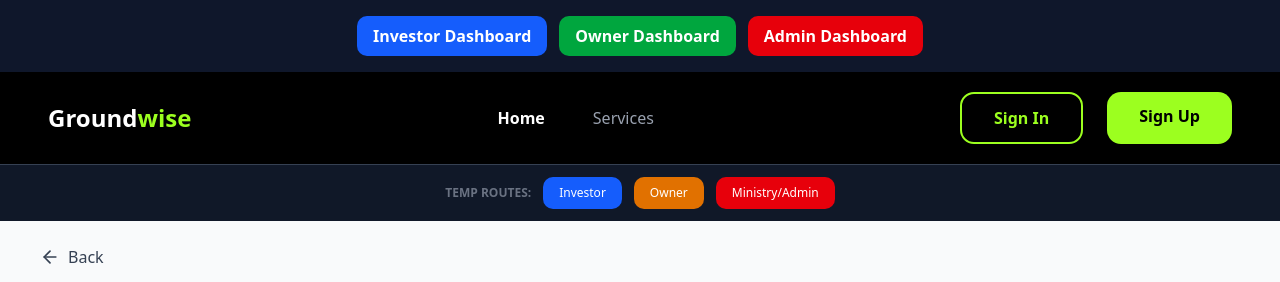
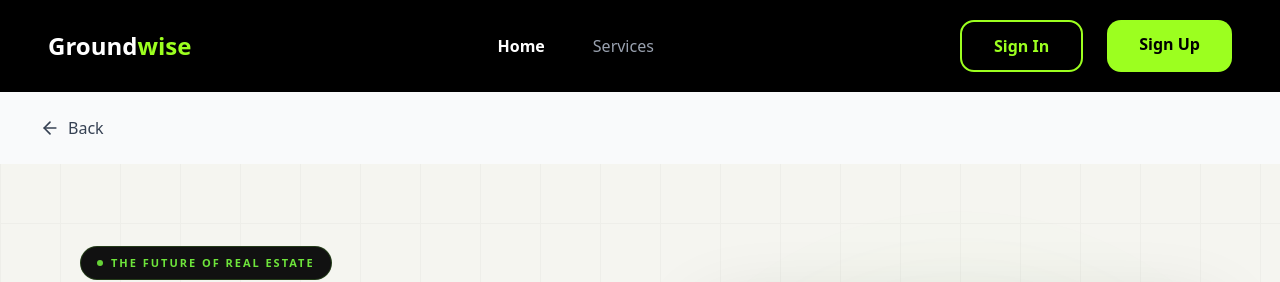
Before and after one commit to TheFuriousFive/LandProject-PC-FrontEnd, a Next.js app: page / in a window 1280 px wide. Shown: the top 282 px of the page. Built offline with nearby package versions, Linux system fonts and the light colour scheme; grey boxes are pictures that could not be loaded.

Commit message:
remove temporary route buttons

```diff
--- a/app/_components/Header.jsx
+++ b/app/_components/Header.jsx
@@ -76,31 +76,6 @@ function Header() {
           </Link>
         </div>
       </nav>
-
-      {/* TEMPORARY Navigation Buttons for Testing (Backend Not Connected) */}
-      <div className="bg-gray-900 border-t border-gray-700 px-12 py-3">
-        <div className="max-w-[1920px] mx-auto flex items-center justify-center gap-3">
-          <span className="text-xs text-gray-500 font-semibold">TEMP ROUTES:</span>
-          <Link
-            href="/investor"
-            className="text-xs px-4 py-2 rounded-lg bg-blue-600 text-white hover:bg-blue-700 transition font-medium"
-          >
-            Investor
-          </Link>
-          <Link
-            href="/owner"
-            className="text-xs px-4 py-2 rounded-lg bg-amber-600 text-white hover:bg-amber-700 transition font-medium"
-          >
-            Owner
-          </Link>
-          <Link
-            href="/ministry"
-            className="text-xs px-4 py-2 rounded-lg bg-red-600 text-white hover:bg-red-700 transition font-medium"
-          >
-            Ministry/Admin
-          </Link>
-        </div>
-      </div>
     </header>
   );
 }
--- a/app/page.jsx
+++ b/app/page.jsx
@@ -8,27 +8,6 @@ import CreateAccountPage from "./(auth)/register/signup";
 export default function Home() {
   return (
     <div className="min-h-screen overflow-hidden bg-[#F9FAFB] pb-1 md:min-w-5xl lg:min-w-7xl">
-      {/* Temporary Access Buttons */}
-      <div className="sticky top-0 z-50 bg-slate-900 text-white p-4 flex gap-3 justify-center flex-wrap">
-        <a
-          href="/investor"
-          className="px-4 py-2 bg-blue-600 hover:bg-blue-700 rounded-lg font-semibold transition"
-        >
-          Investor Dashboard
-        </a>
-        <a
-          href="/owner"
-          className="px-4 py-2 bg-green-600 hover:bg-green-700 rounded-lg font-semibold transition"
-        >
-          Owner Dashboard
-        </a>
-        <a
-          href="/ministry"
-          className="px-4 py-2 bg-red-600 hover:bg-red-700 rounded-lg font-semibold transition"
-        >
-          Admin Dashboard
-        </a>
-      </div>
       <Header />
       <div className="px-6 py-4">
         <BackButton />
```
